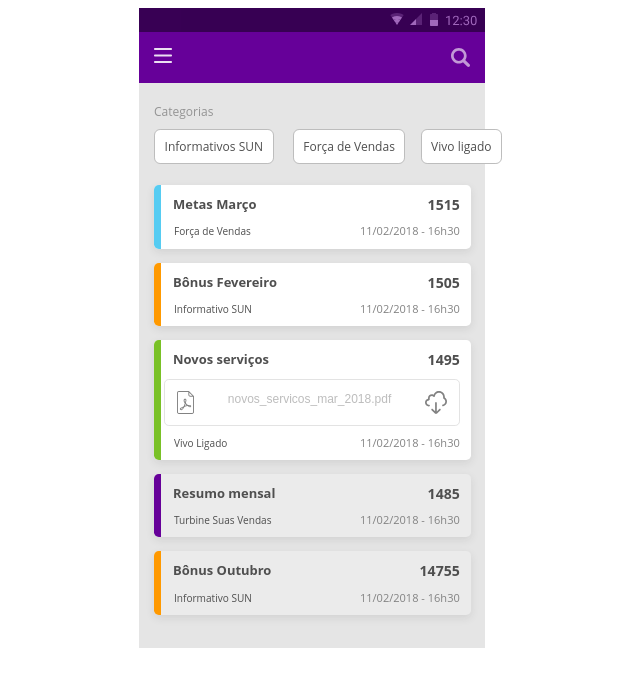
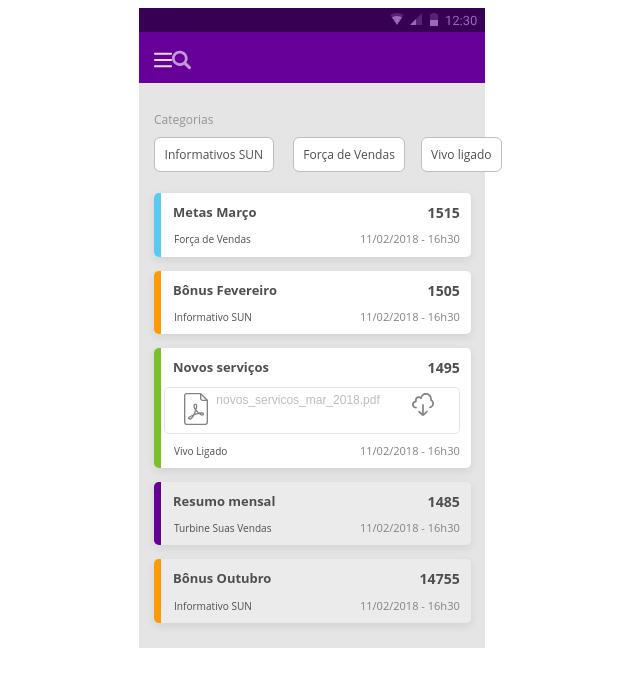
Before and after one commit to VilelaBefore/Desafio-Ui-Dev, a website: page src/index.html in a window 1280 px wide. Shown: the whole page, without its empty margins (328-968 px from the left). Drawn offline with Linux system fonts and the light colour scheme.

Commit message:
changes 1 - 13/03

```diff
--- a/src/sass/base/_config.scss
+++ b/src/sass/base/_config.scss
@@ -50,9 +50,9 @@ $button-background-azul: $categ-azul;
 $button-background-laranja: $categ-laranja;
 $button-background-roxo: $categ-roxo;
 
-$button-info-focus-border: 0.063rem solid $categ-laranja;
-$button-forca-focus-border: 0.063rem solid $categ-azul;
-$button-vivo-focus-border: 0.063rem solid $categ-verde;
+$button-info-focus-border: 0.03rem solid $categ-laranja;
+$button-forca-focus-border: 0.03rem solid $categ-azul;
+$button-vivo-focus-border: 0.03rem solid $categ-verde;
 $button-focus-outline: none;
 
 $button-font-weight: 100;
@@ -70,7 +70,7 @@ $download-width: 18.48rem;
 $download-height: 2.98rem;
 $download-border: 0.063rem solid $border;
 $download-radius: $global-radius;
-$download-padding: 0.32rem 0.75rem 0.32rem 0.75rem;
+$download-padding: 0.32rem 0.75rem 0.32rem 0.4rem;
 $download-margin-top: 1.8rem;
 
 
@@ -124,4 +124,4 @@ $header-status-width: 100%;
 
 $header-search-height: 4.69rem;
 $header-search-width: 100%;
-$header-search-margin-bottom: 1.25rem;
+$header-search-margin-bottom: 1rem;
--- a/src/sass/button-link.scss
+++ b/src/sass/button-link.scss
@@ -1,3 +1,9 @@
+::-webkit-scrollbar,
+::-webkit-scrollbar-track,
+::-webkit-scrollbar-thumb {
+  display: none !important;
+}
+
 a {
   text-decoration: none;
   color: $dark-gray;
@@ -10,6 +16,7 @@ a {
 .select-tag {
   margin-bottom: $select-margin;
   padding: $select-padding;
+  overflow-x: scroll;
 }
 
 .button-tag {
@@ -45,6 +52,7 @@ a {
 }
 
 #vivo {
+  display: inline-block;
   position: fixed;
 }
 
@@ -61,4 +69,6 @@ a {
   background-color: $white;
   padding: $download-padding;
   margin-top: $download-margin-top;
+  display: flex;
+  justify-content: center;
 }
--- a/src/sass/images.scss
+++ b/src/sass/images.scss
@@ -1,24 +1,38 @@
 .img-download{
   height: 1.44rem;
-  float: right;
+  justify-content: flex-end;
+  margin-left: 2rem;
 }
 
 .img-pdf{
-  height: 1.44rem;
-  float: left;
+  height: 2rem;
+  justify-content: flex-start;
+  margin-right: 0.5rem;
 }
 
+
+
 .icn-menu {
-  float: left;
+  //float: left;
   padding-left: 0.94rem;
-  padding-top: 1rem;
+  padding-bottom: 0.8rem;
+  justify-content: flex-start;
+  //order: 1;
+  //flex: 0 1 auto;
+  //align-self: auto;
 }
 
 .icn-search {
-  float: right;
   padding-right: 0.94rem;
-  padding-top: 1rem;
+  padding-bottom: 0.8rem;
+  justify-content: flex-end;
+  //order: 2;
+  //flex: 0 1 auto;
+  //align-self: auto;
 }
+
+
+
 
 .icn-time {
   float: right;
--- a/src/sass/listagem.scss
+++ b/src/sass/listagem.scss
@@ -4,6 +4,7 @@
   background-color: $background;
   margin: auto;
   position: relative;
+  overflow: hidden;
 }
 
 .list-com {
@@ -67,6 +68,10 @@
   width: $header-search-width;
   height: $header-search-height;
   margin-bottom: $header-search-margin-bottom;
+  display: flex;
+  flex-flow: row;
+  flex-direction: row;
+  flex-wrap: wrap;
 }
 
 .header-status {
--- a/src/sass/text.scss
+++ b/src/sass/text.scss
@@ -60,4 +60,8 @@
 
 .link-button {
   vertical-align: middle;
+  display: flex;
+  height: 300px;
+  //justify-content: center;
+  //align-items: center;
 }
```
Also changed, not shown: src/css/styles.css, 1 other file.
